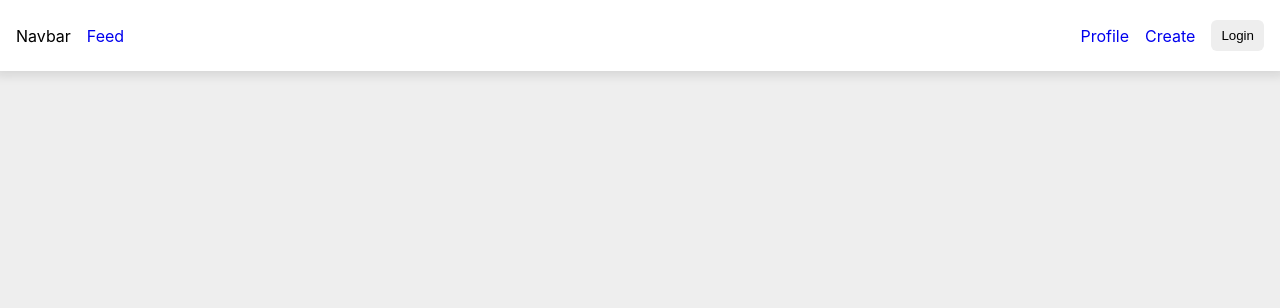
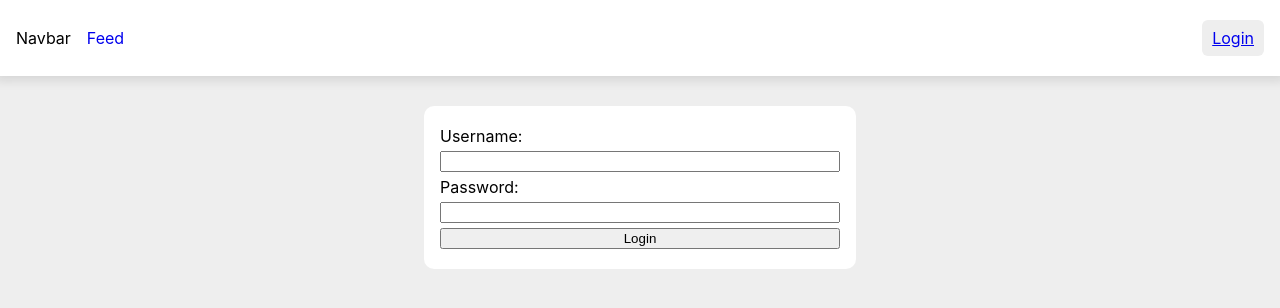
Before and after one commit to thanchita/my-first-react-app, a React (Vite) app: page /login in a window 1280 px wide. Shown: the top 308 px of the page. Built offline with nearby package versions, Linux system fonts and the light colour scheme.

Commit message:
demo context-api

```diff
--- a/src/App.tsx
+++ b/src/App.tsx
@@ -5,16 +5,28 @@ import Home from './pages/Home'
 import Profile from './pages/Profile'
 import Create from './pages/Create'
 import PostDetail from './pages/PostDetail'
+import Login from './pages/Login'
+import GuardedRoute from './guard/GuardedRoute'
+import { useAuth } from './providers/AuthProvider'
 
 function App() {
+  const { isLoggedIn } = useAuth()
+
   return (
     <div className="App">
       <Navbar />
       <Routes>
         <Route path="/" element={<Home />} />
-        <Route path="/profile" element={<Profile />} />
-        <Route path="/create" element={<Create />} />
         <Route path="/post/:id" element={<PostDetail />} />
+
+        <Route element={<GuardedRoute isRouteAccessible={isLoggedIn} redirectRoute="/login" />}>
+          <Route path="/profile" element={<Profile />} />
+          <Route path="/create" element={<Create />} />
+        </Route>
+
+        <Route element={<GuardedRoute isRouteAccessible={!isLoggedIn} redirectRoute="/" />}>
+          <Route path="/login" element={<Login />} />
+        </Route>
       </Routes>
     </div>
   )
--- a/src/components/Greeting.tsx
+++ b/src/components/Greeting.tsx
@@ -1,15 +1,15 @@
+import { useAuth } from '../providers/AuthProvider'
 import classes from './Greeting.module.css'
 
-interface IGreetingProps {
-  name: string
-  isLoggedIn: boolean
-}
-const Greeting = ({ name, isLoggedIn }: IGreetingProps) => {
+const Greeting = () => {
+  const { username } = useAuth()
+
   return (
     <div className={classes.card}>
       <h3>Welcome!</h3>
-      <p>{isLoggedIn ? name : 'Unknown'}</p>
+      <p>{username}</p>
     </div>
   )
 }
+
 export default Greeting
--- a/src/components/Navbar.tsx
+++ b/src/components/Navbar.tsx
@@ -1,7 +1,11 @@
+import { Link } from 'react-router-dom'
 import classes from './Navbar.module.css'
 import { NavLink } from 'react-router-dom'
+import { useAuth } from '../providers/AuthProvider'
 
 const Navbar = () => {
+  const { isLoggedIn, logout } = useAuth()
+
   return (
     <nav className={classes.navbar}>
       <div className={classes.menu}>
@@ -10,17 +14,24 @@ const Navbar = () => {
           Feed
         </NavLink>
       </div>
-
       <div className={classes.menu}>
+        {isLoggedIn ? (
+          <>
             <NavLink className={({ isActive }) => (isActive ? classes.active : classes.inactive)} to="/profile">
               Profile
             </NavLink>
-
             <NavLink className={({ isActive }) => (isActive ? classes.active : classes.inactive)} to="/create">
               Create
             </NavLink>
-
-        <button className={classes.login}>Login</button>
+            <button className={classes.login} onClick={logout}>
+              Log out
+            </button>
+          </>
+        ) : (
+          <Link to="/login" className={classes.login}>
+            Login
+          </Link>
+        )}
       </div>
     </nav>
   )
--- /dev/null
+++ b/src/guard/GuardedRoute.tsx
@@ -0,0 +1,11 @@
+import { Navigate, Outlet } from 'react-router-dom'
+
+interface IGuardedRouteProps {
+  isRouteAccessible: boolean
+  redirectRoute: string
+}
+
+const GuardedRoute = ({ isRouteAccessible, redirectRoute }: IGuardedRouteProps) => {
+  return isRouteAccessible ? <Outlet /> : <Navigate to={redirectRoute} replace />
+}
+export default GuardedRoute
--- a/src/main.tsx
+++ b/src/main.tsx
@@ -3,11 +3,14 @@ import ReactDOM from 'react-dom/client'
 import App from './App.tsx'
 import './index.css'
 import { BrowserRouter } from 'react-router-dom'
+import AuthProvider from './providers/AuthProvider.tsx'
 
 ReactDOM.createRoot(document.getElementById('root')!).render(
   <React.StrictMode>
     <BrowserRouter>
-      <App />
+      <AuthProvider>
+        <App />
+      </AuthProvider>
     </BrowserRouter>
   </React.StrictMode>,
 )
--- a/src/pages/Home.tsx
+++ b/src/pages/Home.tsx
@@ -1,10 +1,18 @@
 import usePosts from '../hooks/usePosts'
+import classes from './Home.module.css'
 import Post from '../components/Post'
-import classes from './Home.module.css'
+import { useAuth } from '../providers/AuthProvider'
+
 const Home = () => {
   const { posts, isLoading } = usePosts()
+  const { isLoggedIn } = useAuth()
+
+  console.log(isLoggedIn)
+
   if (isLoading) return <h1>Loading...</h1>
+
   return (
+    <div className={classes.container}>
       <div className={classes.feedContainer}>
         <h2>Feed</h2>
         {posts &&
@@ -12,6 +20,8 @@ const Home = () => {
             return <Post key={post.id} post={post} />
           })}
       </div>
+    </div>
   )
 }
+
 export default Home
--- /dev/null
+++ b/src/pages/Login.module.css
@@ -0,0 +1,10 @@
+.loginForm {
+  display: flex;
+  flex-direction: column;
+  width: 400px;
+  height: auto;
+  background-color: white;
+  padding: 20px 16px;
+  border-radius: 10px;
+  gap: 5px;
+}
--- /dev/null
+++ b/src/pages/Login.tsx
@@ -0,0 +1,37 @@
+import { FormEvent, useState } from 'react'
+import classes from './Login.module.css'
+import { useAuth } from '../providers/AuthProvider'
+import { useNavigate } from 'react-router-dom'
+
+const Login = () => {
+  const { login } = useAuth()
+  const navigate = useNavigate()
+  const [username, setUsername] = useState<string>('')
+  const [password, setPassword] = useState<string>('')
+
+  const handleSubmit = async (e: FormEvent) => {
+    e.preventDefault()
+
+    try {
+      await login(username, password)
+
+      navigate('/')
+    } catch (err) {
+      console.log(err)
+    }
+  }
+
+  return (
+    <form className={classes.loginForm} onSubmit={handleSubmit}>
+      <label>Username:</label>
+      <input type="text" onChange={(e) => setUsername(e.target.value)} />
+
+      <label>Password:</label>
+      <input type="Password" onChange={(e) => setPassword(e.target.value)} />
+
+      <input type="submit" value="Login" />
+    </form>
+  )
+}
+
+export default Login
--- a/src/pages/Profile.tsx
+++ b/src/pages/Profile.tsx
@@ -3,7 +3,7 @@ import Greeting from '../components/Greeting'
 const Profile = () => {
   return (
     <div>
-      <Greeting name="PomPam" isLoggedIn={true} />
+      <Greeting />
     </div>
   )
 }
--- /dev/null
+++ b/src/providers/AuthProvider.tsx
@@ -0,0 +1,62 @@
+import { ReactNode, createContext, useContext, useState } from 'react'
+import { CredentialDTO, LoginDTO } from '../types/dto'
+import axios from 'axios'
+import { useNavigate } from 'react-router-dom'
+
+interface IAuthProviderProps {
+  children: ReactNode
+}
+
+interface IAuthContextType {
+  isLoggedIn: boolean
+  username: string | null
+  login: (username: string, password: string) => Promise<void>
+  logout: () => void
+}
+
+const AuthContext = createContext<IAuthContextType | null>(null)
+
+export const useAuth = () => {
+  const context = useContext(AuthContext)
+
+  if (!context) throw new Error('useAuth must be used within AuthProvider')
+
+  return context
+}
+
+const token = localStorage.getItem('token')
+const user = localStorage.getItem('username')
+
+const AuthProvider = ({ children }: IAuthProviderProps) => {
+  const navigate = useNavigate()
+  const [isLoggedIn, setIsLoggedin] = useState<boolean>(!!token)
+  const [username, setUsername] = useState<string | null>(user)
+
+  const login = async (username: string, password: string) => {
+    const loginBody: LoginDTO = { username, password }
+
+    try {
+      const res = await axios.post<CredentialDTO>('https://api.learnhub.thanayut.in.th/auth/login', loginBody, {
+        headers: { 'Content-Type': 'application/json' },
+      })
+
+      localStorage.setItem('token', res.data.accessToken)
+      localStorage.setItem('username', username)
+      setIsLoggedin(true)
+      setUsername(username)
+    } catch (err) {
+      throw new Error('Invalid username or password')
+    }
+  }
+
+  const logout = () => {
+    localStorage.clear()
+    setIsLoggedin(false)
+    setUsername(null)
+    navigate('/')
+  }
+
+  return <AuthContext.Provider value={{ isLoggedIn, username, login, logout }}>{children}</AuthContext.Provider>
+}
+
+export default AuthProvider
```
Also changed, not shown: src/types/dto.ts (+9 -0 lines). Lines whose indentation alone changed are shown as unchanged.
